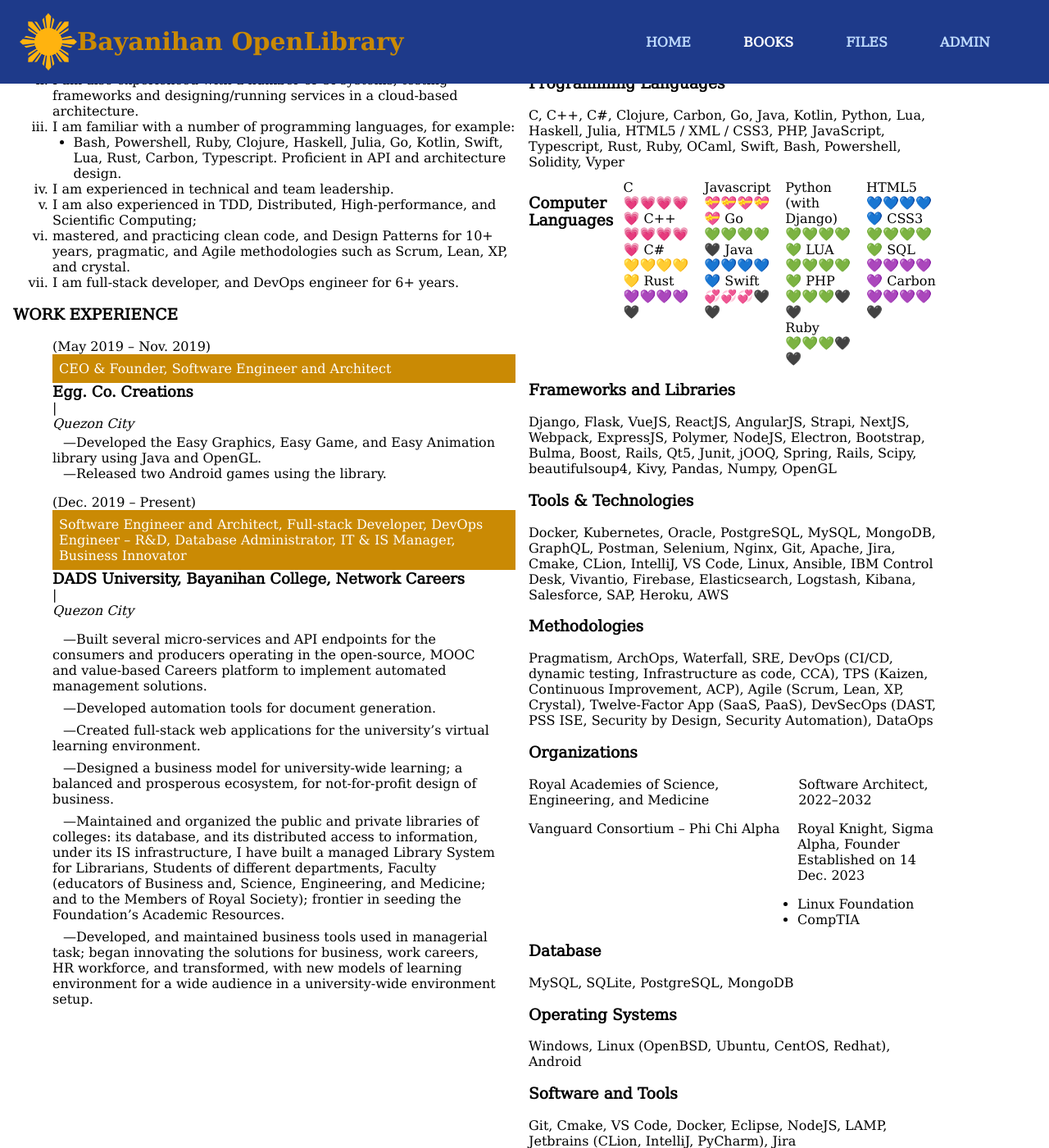
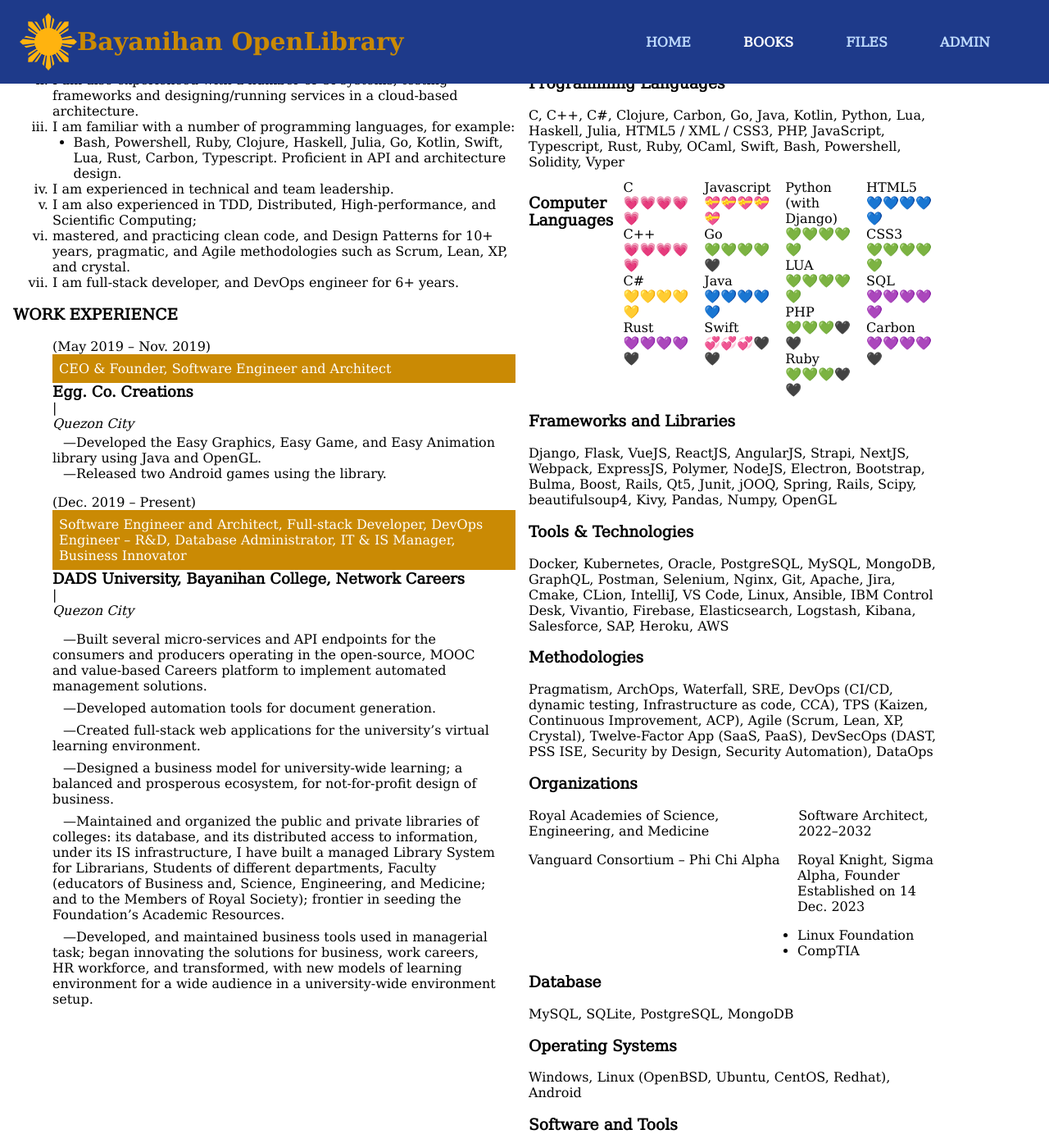
Before and after one commit to jk-sanjuan/jk-sanjuan.github.io, a Jekyll site: the page built from my_collections/_posts/2024-01-19-Czarlemagne.md, in a window 1280 px wide and 1400 px high, scrolled down 503 px. Shown: the whole window at 82% size. Built offline with Jekyll 4.4.1, drawn with Linux system fonts in a browser that asks for light colours.

Commit message:
[0.1.12] (Czarlemagne)
* fix sizes and margins

```diff
--- a/my_collections/_posts/2024-01-19-Czarlemagne.md
+++ b/my_collections/_posts/2024-01-19-Czarlemagne.md
@@ -106,38 +106,38 @@ published_date: 2024-01-19
                 JavaScript, Typescript, Rust, Ruby, OCaml, Swift, Bash, Powershell, Solidity, Vyper</span>
         </div>
         <div>
-          <div class="flex mt-3 *:w-[850px]">
+          <div class="flex mt-3 *:w-[911px]">
             <h3 class="pr-3">Computer Languages</h3>
             <span>C <br>
-                  💗💗💗💗💗
+                  💗💗💗💗💗 <br>
                   C++ <br>
-                  💗💗💗💗💗
+                  💗💗💗💗💗 <br>
                   C# <br>
-                  💛💛💛💛💛
+                  💛💛💛💛💛 <br>
                   Rust <br>
                   💜💜💜💜🖤</span>
             <span>Javascript <br>
-                  💝💝💝💝💝
+                  💝💝💝💝💝 <br>
                   Go <br>
-                  💚💚💚💚🖤
+                  💚💚💚💚🖤 <br>
                   Java <br>
-                  💙💙💙💙💙
+                  💙💙💙💙💙 <br>
                   Swift <br>
                   💞💞💞🖤🖤</span>
             <span>Python (with Django) <br>
-                  💚💚💚💚💚
+                  💚💚💚💚💚 <br>
                   LUA <br>
-                  💚💚💚💚💚
+                  💚💚💚💚💚 <br>
                   PHP <br>
                   💚💚💚🖤🖤 <br>
                   Ruby <br>
                   💚💚💚🖤🖤</span>
             <span>HTML5 <br>
-                  💙💙💙💙💙
+                  💙💙💙💙💙 <br>
                   CSS3 <br>
-                  💚💚💚💚💚
+                  💚💚💚💚💚 <br>
                   SQL <br>
-                  💜💜💜💜💜
+                  💜💜💜💜💜 <br>
                   Carbon <br>
                   💜💜💜💜🖤</span>
           </div>
```
Also changed, not shown: assets/css/tailwind.css.
